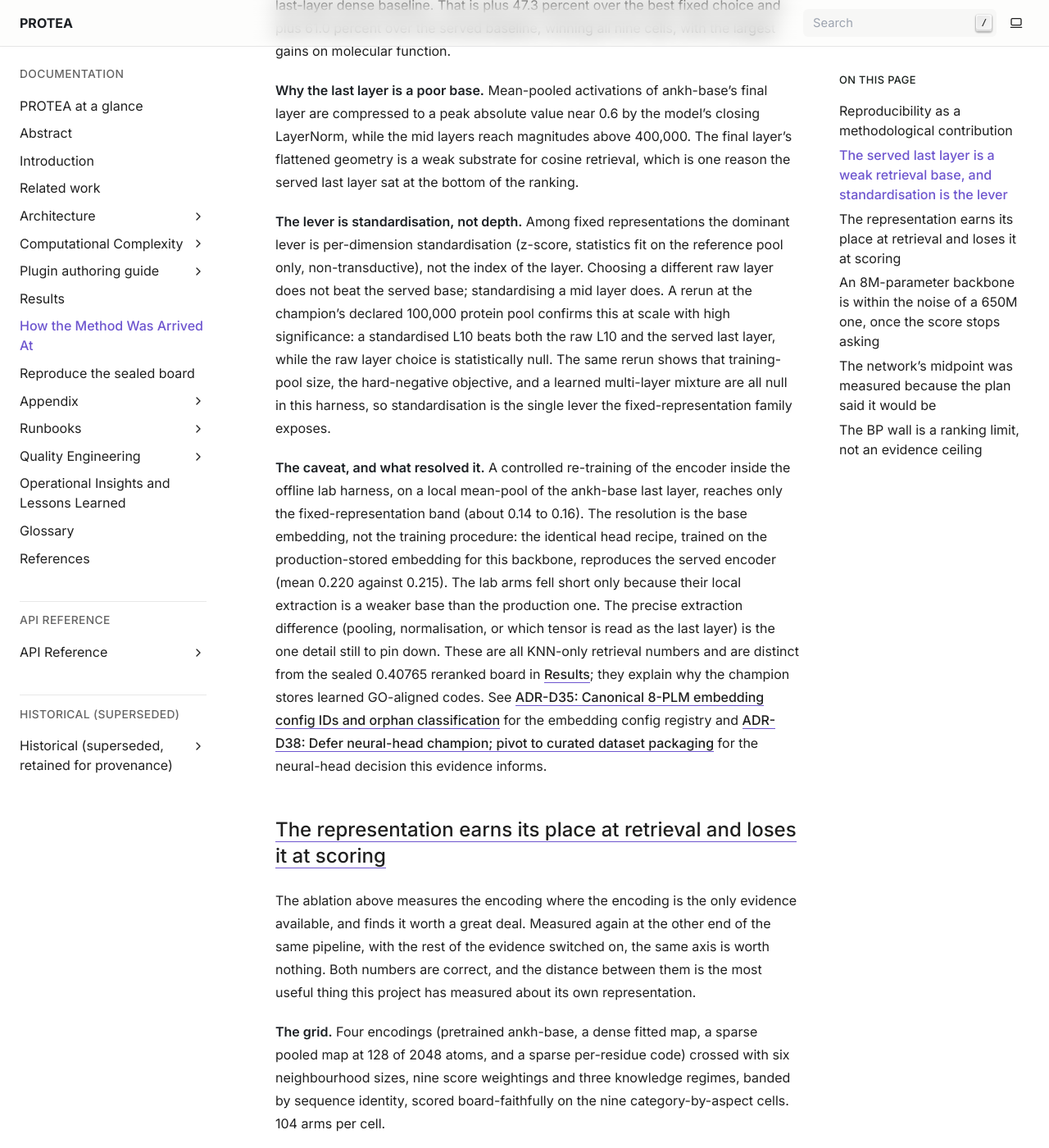
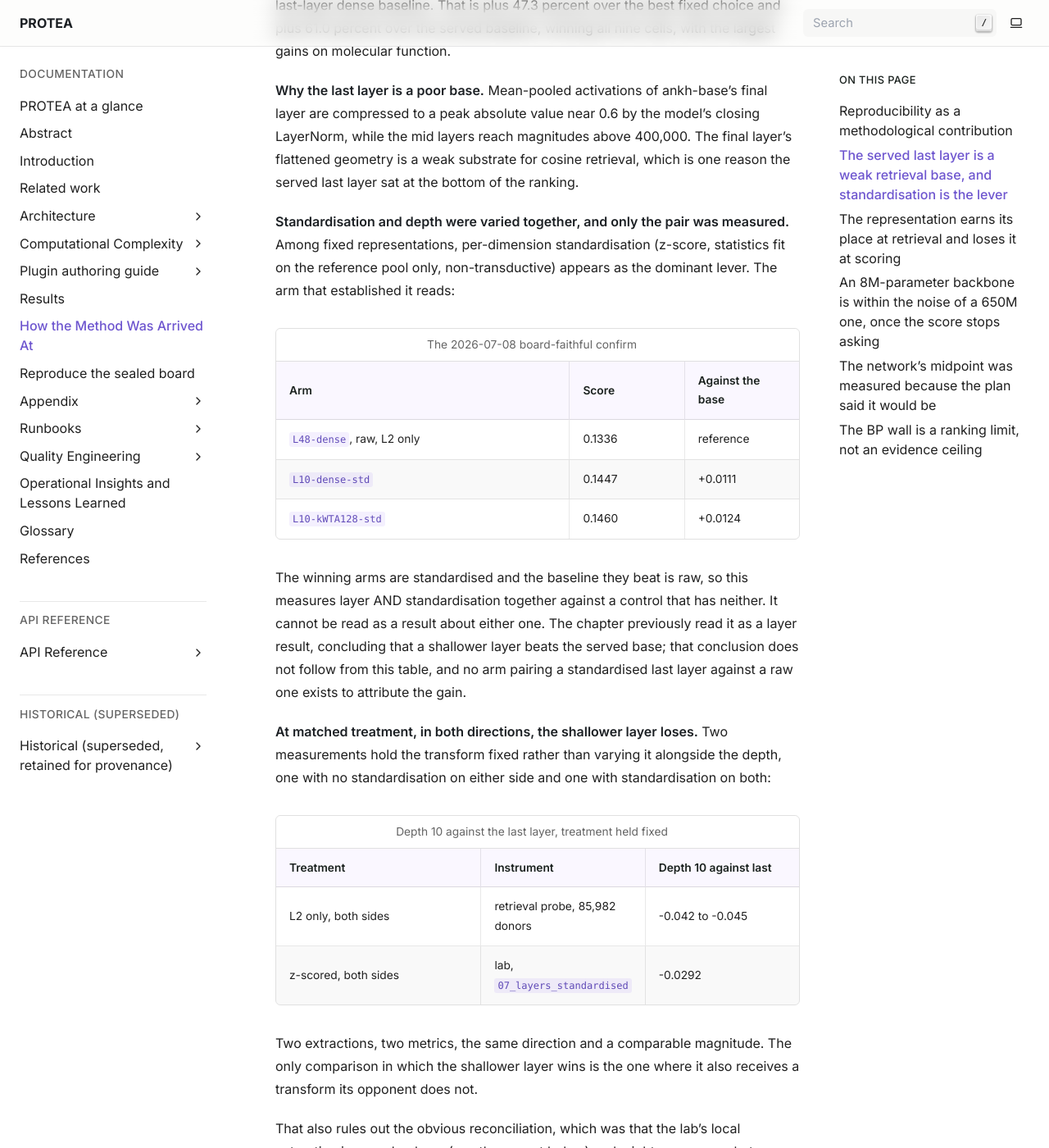
Before and after one commit to frapercan/PROTEA, a Sphinx documentation site: the page built from docs/source/ablation.rst, in a window 1280 px wide and 1400 px high, scrolled down 2560 px. Shown: the whole window at 82% size. Built offline with Sphinx 7.4.7, drawn with Linux system fonts in a browser that asks for light colours; some of the changed text lies outside the part shown.

Commit message:
docs(ablation): that arm varied the layer and the normalisation at once
The chapter read the 2026-07-08 confirm as a layer result. It is not one. The
winning arms are standardised and the baseline they beat is raw:

  L48-dense, raw, L2 only   0.1336   reference
  L10-dense-std             0.1447   +0.0111
  L10-kWTA128-std           0.1460   +0.0124

So it measures layer AND standardisation together against a control with
neither, and no arm pairing a standardised last layer against a raw one exists
to attribute the gain to either.

At matched treatment the shallower layer loses in both directions: -0.042 to
-0.045 with L2 only on both sides, on the retrieval probe over 85,982 donors,
and -0.0292 with z-scoring on both sides, in the lab's own harness. Two
extractions, two metrics, same direction, comparable magnitude. The only
comparison the shallower layer wins is the one where it also receives a
transform its opponent does not.

That also rules out the reconciliation I had guessed at, which was that the
lab's weaker local extraction compresses what separates layers. It does not:
inside the lab, z-layer48 0.2545, z-layer19 0.2391, z-layer10 0.2253, z-layer0
0.1599. Being able to rule a hypothesis out with the other side's own data is
a better outcome than confirming it.

Two further reasons not to lean on the July arm are now stated: its population
is 86 per cent prior knowledge against the no-knowledge cell this project names
as its frontier, on a 15,000-protein reference against the probe's 85,982; and
+0.0124 sits at the selection floor of about 0.0094 for a grid of that size.

A claim is withdrawn rather than rephrased. The section said the raw layer
choice is statistically null and no arm supporting it has been found. The lab's
raw arms are not null, at -0.0208, -0.0397 and -0.0680, all separating and all
recorded as carrying an input-scale confound.

overview.rst no longer says standardisation matters more than depth. That
comparison needs both halves and only one was ever measured.

Diagnosis and lab arms from the desktop session, which disproved my hypothesis
rather than confirming it.

```diff
--- a/docs/source/ablation.rst
+++ b/docs/source/ablation.rst
@@ -102,17 +102,85 @@ reach magnitudes above 400,000. The final layer's flattened geometry is a weak
 substrate for cosine retrieval, which is one reason the served last layer sat at
 the bottom of the ranking.
 
-**The lever is standardisation, not depth.**
-Among fixed representations the dominant lever is per-dimension standardisation
-(z-score, statistics fit on the reference pool only, non-transductive), not the
-index of the layer. Choosing a different raw layer does not beat the served base;
-standardising a mid layer does. A rerun at the champion's declared 100,000
-protein pool confirms this at scale with high significance: a standardised L10
-beats both the raw L10 and the served last layer, while the raw layer choice is
-statistically null. The same rerun shows that training-pool size, the
-hard-negative objective, and a learned multi-layer mixture are all null in this
-harness, so standardisation is the single lever the fixed-representation family
-exposes.
+**Standardisation and depth were varied together, and only the pair was
+measured.**
+Among fixed representations, per-dimension standardisation (z-score, statistics
+fit on the reference pool only, non-transductive) appears as the dominant lever.
+The arm that established it reads:
+
+.. list-table:: The 2026-07-08 board-faithful confirm
+   :header-rows: 1
+   :widths: 46 18 18
+
+   * - Arm
+     - Score
+     - Against the base
+   * - ``L48-dense``, raw, L2 only
+     - 0.1336
+     - reference
+   * - ``L10-dense-std``
+     - 0.1447
+     - +0.0111
+   * - ``L10-kWTA128-std``
+     - 0.1460
+     - +0.0124
+
+The winning arms are standardised and the baseline they beat is raw, so this
+measures layer AND standardisation together against a control that has neither.
+It cannot be read as a result about either one. The chapter previously read it
+as a layer result, concluding that a shallower layer beats the served base;
+that conclusion does not follow from this table, and no arm pairing a
+standardised last layer against a raw one exists to attribute the gain.
+
+**At matched treatment, in both directions, the shallower layer loses.** Two
+measurements hold the transform fixed rather than varying it alongside the
+depth, one with no standardisation on either side and one with standardisation
+on both:
+
+.. list-table:: Depth 10 against the last layer, treatment held fixed
+   :header-rows: 1
+   :widths: 40 30 30
+
+   * - Treatment
+     - Instrument
+     - Depth 10 against last
+   * - L2 only, both sides
+     - retrieval probe, 85,982 donors
+     - -0.042 to -0.045
+   * - z-scored, both sides
+     - lab, ``07_layers_standardised``
+     - -0.0292
+
+Two extractions, two metrics, the same direction and a comparable magnitude.
+The only comparison in which the shallower layer wins is the one where it also
+receives a transform its opponent does not.
+
+That also rules out the obvious reconciliation, which was that the lab's local
+extraction is a weaker base (see the caveat below) and might compress what
+separates layers. It does not: run inside the lab, on the lab's own extraction,
+the depth axis resolves cleanly at ``z-layer48`` 0.2545, ``z-layer19`` 0.2391,
+``z-layer10`` 0.2253 and ``z-layer0`` 0.1599.
+
+**Two further reasons not to lean on the July arm.** Its population is 7,401
+LAFA queries of which 86 percent carry prior knowledge, against the
+no-knowledge cell this project names as its frontier, and its reference side is
+a 15,000-protein subset against the probe's 85,982. And the +0.0124 sits at the
+selection floor that :ref:`insight-representation-matters-only-in-twilight`
+prices at about 0.0094 for a search of this size, over a grid of six layers by
+four sparsities by two normalisations.
+
+**A claim withdrawn for want of a receipt.** This section previously stated that
+the raw layer choice is statistically null. No arm supporting that has been
+found. The lab's raw-layer arms are not null: layer 19 at -0.0208, layer 10 at
+-0.0397 and layer 0 at -0.0680, all separating, and all recorded as carrying an
+input-scale confound. The nearest thing to a null in the July record is a global
+Spearman of 0.038 to 0.059 across layers, which that record's own text calls
+low and which measures rank agreement on a different question. The sentence is
+removed rather than rephrased.
+
+What the rerun does support, on arms that vary one field, is that training-pool
+size, the hard-negative objective and a learned multi-layer mixture are all null
+in this harness.
 
 **The caveat, and what resolved it.**
 A controlled re-training of the encoder inside the offline lab harness, on a
--- a/docs/source/overview.rst
+++ b/docs/source/overview.rst
@@ -56,8 +56,9 @@ Two of the nine cells are not won: predicting the Biological Process branch for
 the least-studied proteins. The evidence available does not reach there yet. We
 name it the biological-process wall and we show it, rather than hide it, and we
 point to the first crack in it (a representation trained on written descriptions
-of function). The design lessons behind all of this, including why standardising
-a representation matters more than its depth, are collected in :doc:`ablation`.
+of function). The design lessons behind all of this, including
+which of the choices turn out not to have mattered, are collected in
+:doc:`ablation`.
 
 Where to go next
 ----------------
```
